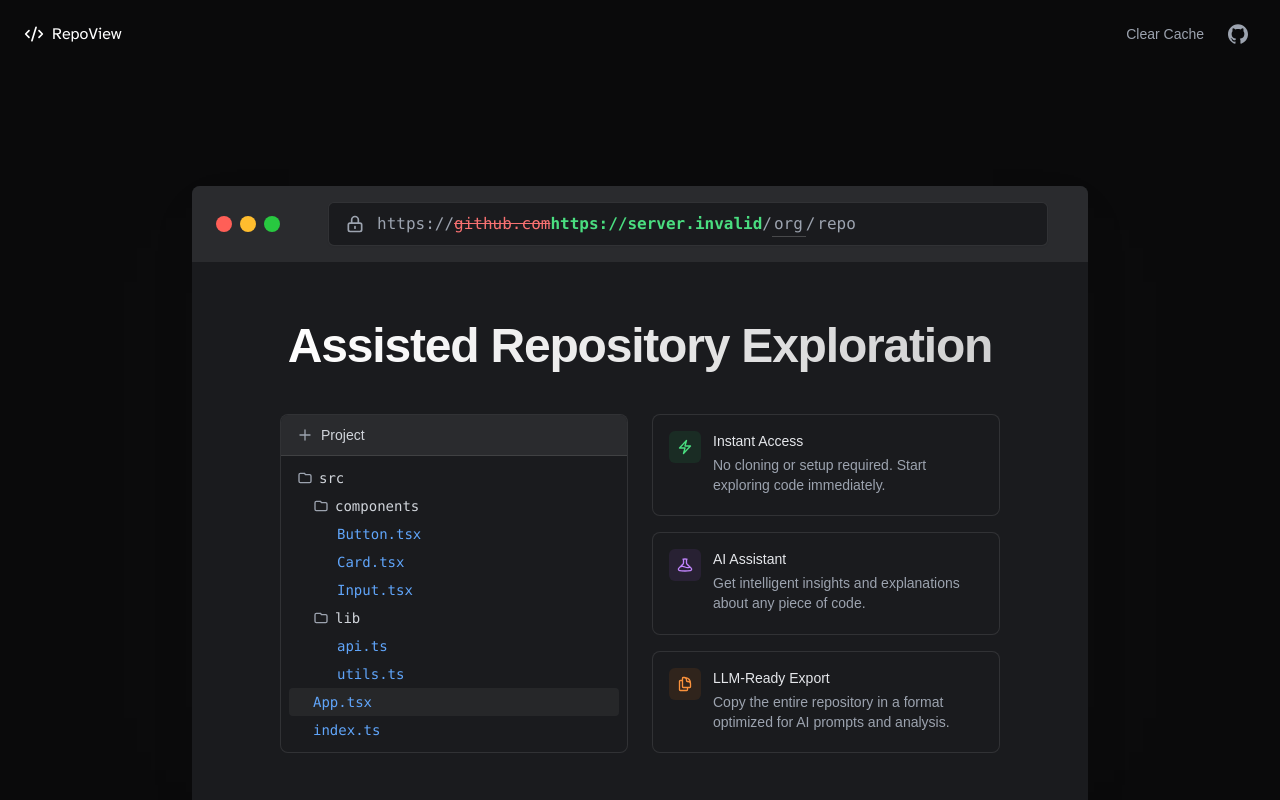
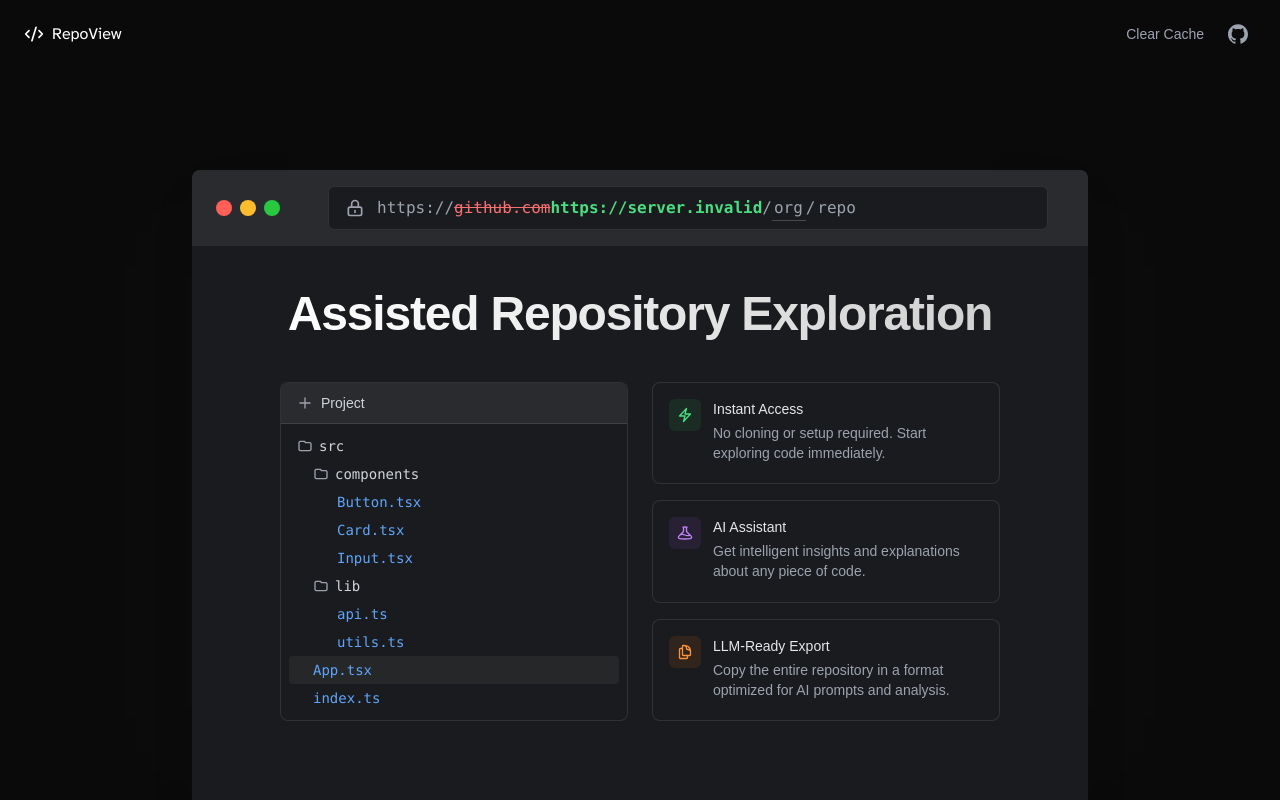
Before and after one commit to handlebauer/repoview, a Next.js app in the folder packages/web/: page / in a window 1280 px wide. Built offline with nearby package versions, Linux system fonts and the light colour scheme; no server answers.

Commit message:
refactor: Fine-tune homepage vertical spacing and hero section

```diff
--- a/packages/web/src/app/page.tsx
+++ b/packages/web/src/app/page.tsx
@@ -184,7 +184,7 @@ export default function Home() {
 
             {/* Main Content */}
             <main className="h-[calc(100vh-56px)] relative overflow-hidden">
-                <div className="mx-auto max-w-7xl px-6 pt-[15vh] h-full">
+                <div className="mx-auto max-w-7xl px-6 pt-[13vh] h-full">
                     {/* Browser Window Mockup */}
                     <div className="relative max-w-4xl mx-auto animate-fade-up h-full">
                         {/* Browser Chrome */}
@@ -305,7 +305,7 @@ export default function Home() {
                             </div>
 
                             {/* Hero Text */}
-                            <div className="text-center pt-12 pb-8 flex flex-col gap-1 items-center">
+                            <div className="text-center pt-8 pb-8 flex flex-col gap-1 items-center">
                                 <h1 className="text-5xl max-w-[800px] font-bold tracking-tight leading-normal bg-gradient-to-r from-white to-white/80 bg-clip-text text-transparent">
                                     Assisted Repository Exploration
                                 </h1>
```
